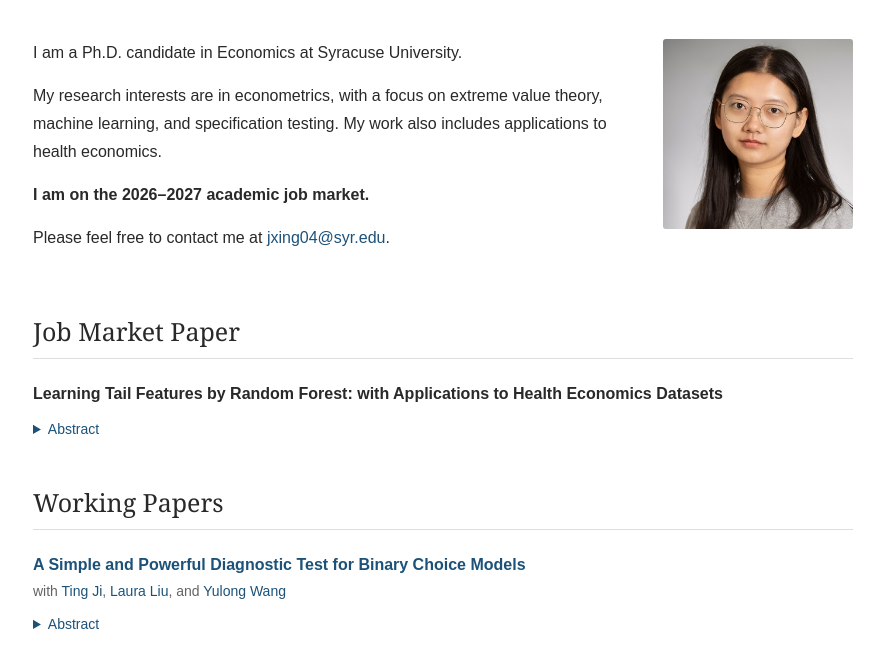
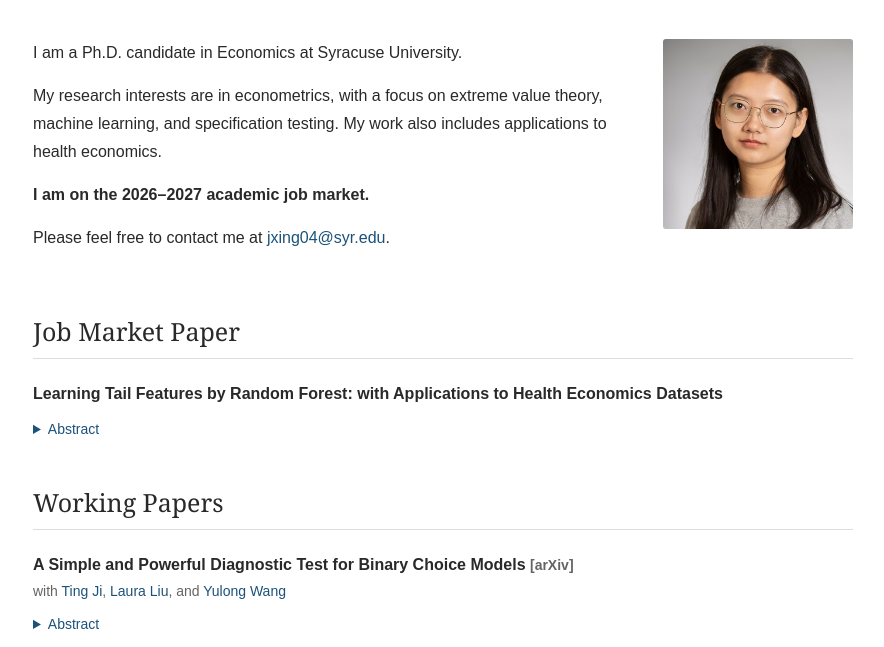
Before and after one commit to Jiahe-Xing/Jiahe-Xing.github.io, a plain HTML site: page index.html in a window 1280 px wide. Shown: the part 153-800 px from the top of the page, without its empty margins (197-1081 px from the left). Drawn offline with Linux system fonts and the light colour scheme.

Commit message:
Label working paper link explicitly as arXiv

```diff
--- a/index.html
+++ b/index.html
@@ -252,7 +252,8 @@
 
         <article class="paper">
           <div class="paper-title">
-            <a href="https://arxiv.org/abs/2603.27881">A Simple and Powerful Diagnostic Test for Binary Choice Models</a>
+            A Simple and Powerful Diagnostic Test for Binary Choice Models
+            <a class="note" href="https://arxiv.org/abs/2603.27881" aria-label="Read A Simple and Powerful Diagnostic Test for Binary Choice Models on arXiv">[arXiv]</a>
           </div>
 
           <div class="note">
```
